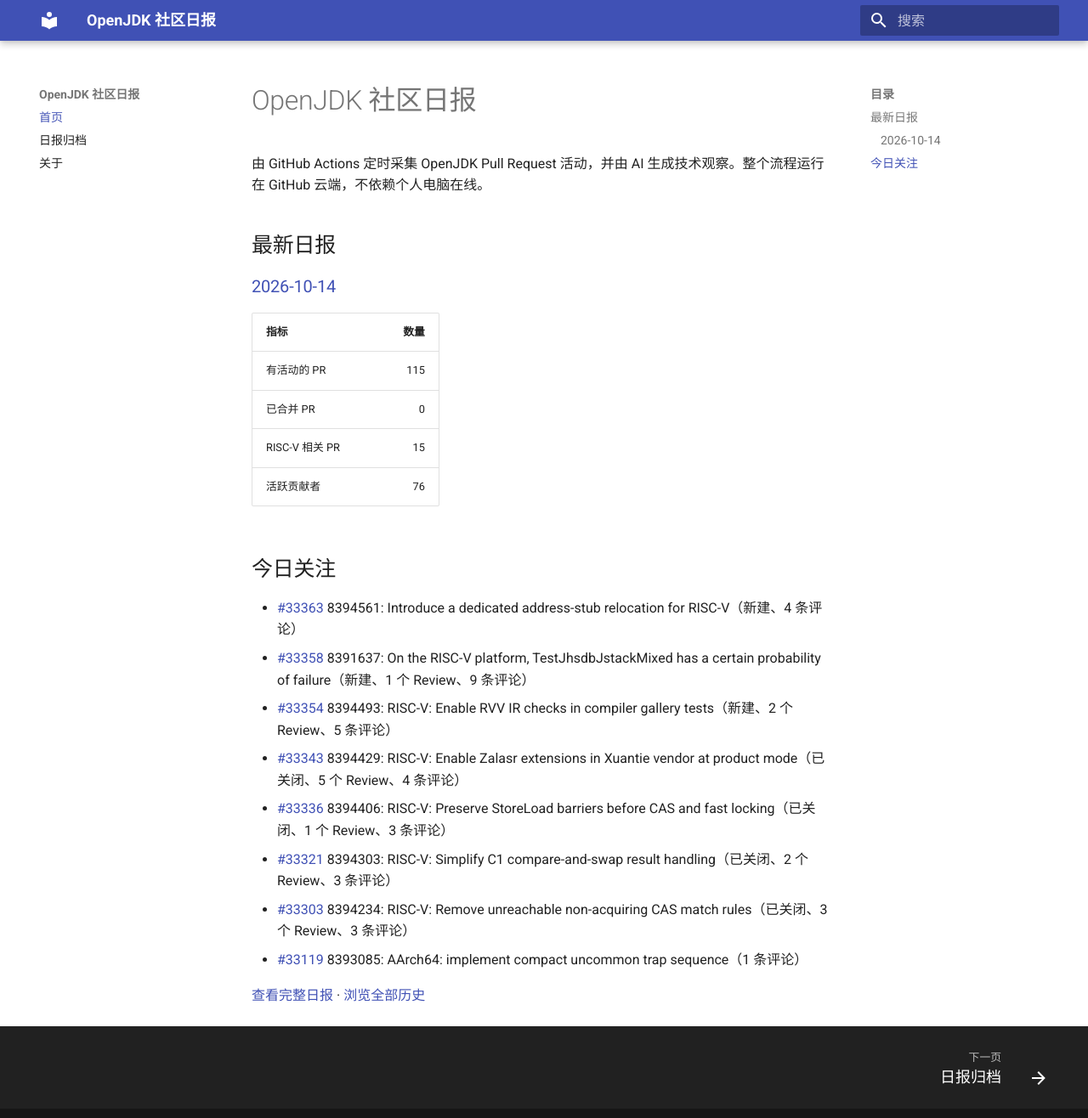
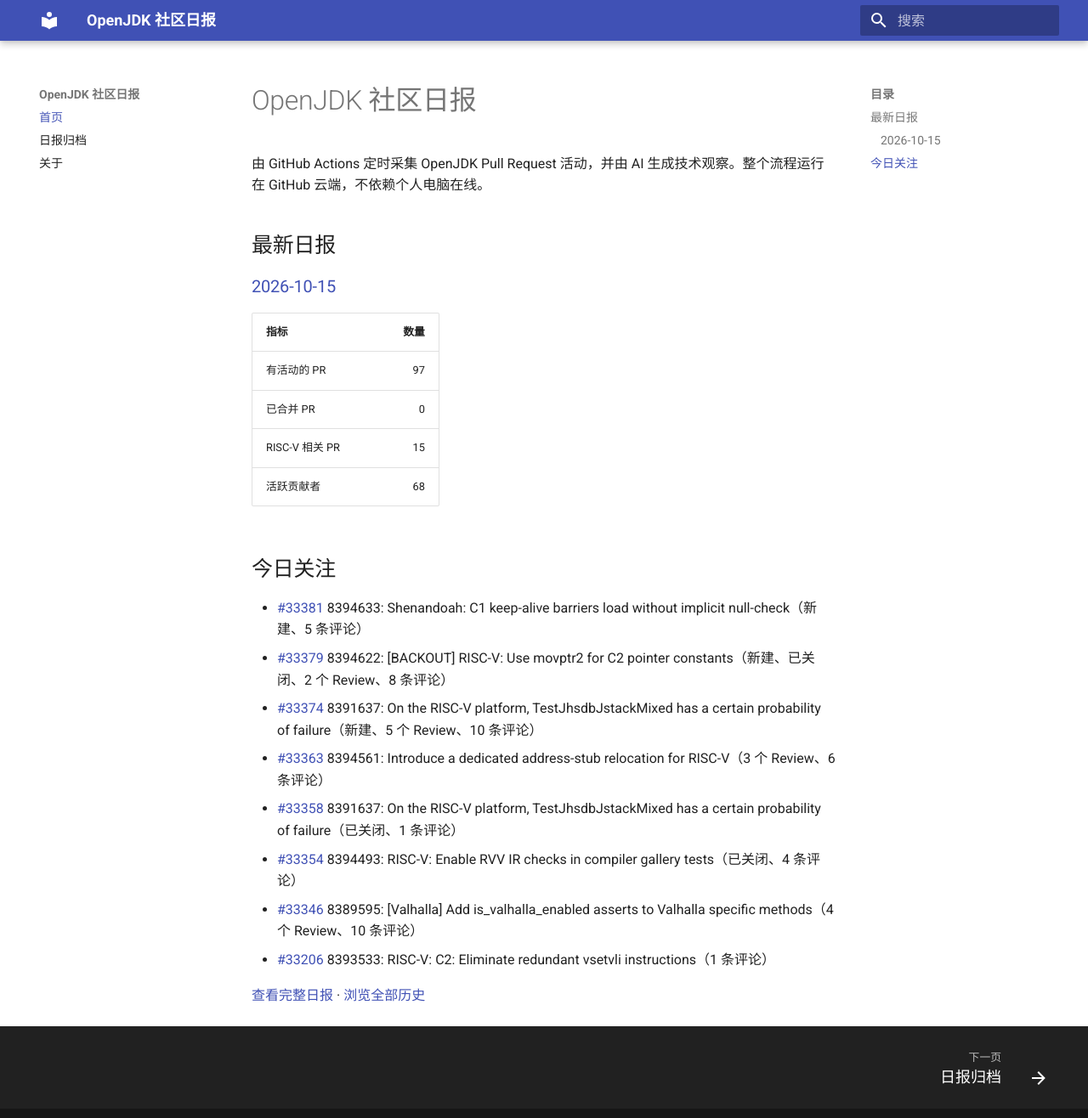
Before and after one commit to DingliZhang/openjdk-daily, an MkDocs documentation site: the page built from docs/index.md, in a window 1280 px wide and 1329 px high. Shown: the top 1316 px of the window at 85% size. Built offline with MkDocs 1.6.1 and Material for MkDocs 9.7.7, drawn with Linux system fonts in a browser that asks for light colours.

Commit message:
report: add OpenJDK daily report

```diff
--- a/docs/index.md
+++ b/docs/index.md
@@ -4,24 +4,24 @@
 
 ## 最新日报
 
-### [2026-10-14](reports/2026/2026-10-14.md)
+### [2026-10-15](reports/2026/2026-10-15.md)
 
 | 指标 | 数量 |
 |---|---:|
-| 有活动的 PR | 115 |
+| 有活动的 PR | 97 |
 | 已合并 PR | 0 |
 | RISC-V 相关 PR | 15 |
-| 活跃贡献者 | 76 |
+| 活跃贡献者 | 68 |
 
 ## 今日关注
 
-- [#33363](https://github.com/openjdk/jdk/pull/33363) 8394561: Introduce a dedicated address-stub relocation for RISC-V（新建、4 条评论）
-- [#33358](https://github.com/openjdk/jdk/pull/33358) 8391637: On the RISC-V platform, TestJhsdbJstackMixed has a certain probability of failure（新建、1 个 Review、9 条评论）
-- [#33354](https://github.com/openjdk/jdk/pull/33354) 8394493: RISC-V: Enable RVV IR checks in compiler gallery tests（新建、2 个 Review、5 条评论）
-- [#33343](https://github.com/openjdk/jdk/pull/33343) 8394429: RISC-V: Enable Zalasr extensions in Xuantie vendor at product mode（已关闭、5 个 Review、4 条评论）
-- [#33336](https://github.com/openjdk/jdk/pull/33336) 8394406: RISC-V: Preserve StoreLoad barriers before CAS and fast locking（已关闭、1 个 Review、3 条评论）
-- [#33321](https://github.com/openjdk/jdk/pull/33321) 8394303: RISC-V: Simplify C1 compare-and-swap result handling（已关闭、2 个 Review、3 条评论）
-- [#33303](https://github.com/openjdk/jdk/pull/33303) 8394234: RISC-V: Remove unreachable non-acquiring CAS match rules（已关闭、3 个 Review、3 条评论）
-- [#33119](https://github.com/openjdk/jdk/pull/33119) 8393085: AArch64: implement compact uncommon trap sequence（1 条评论）
+- [#33381](https://github.com/openjdk/jdk/pull/33381) 8394633: Shenandoah: C1 keep-alive barriers load without implicit null-check（新建、5 条评论）
+- [#33379](https://github.com/openjdk/jdk/pull/33379) 8394622: [BACKOUT] RISC-V: Use movptr2 for C2 pointer constants（新建、已关闭、2 个 Review、8 条评论）
+- [#33374](https://github.com/openjdk/jdk/pull/33374) 8391637: On the RISC-V platform, TestJhsdbJstackMixed has a certain probability of failure（新建、5 个 Review、10 条评论）
+- [#33363](https://github.com/openjdk/jdk/pull/33363) 8394561: Introduce a dedicated address-stub relocation for RISC-V（3 个 Review、6 条评论）
+- [#33358](https://github.com/openjdk/jdk/pull/33358) 8391637: On the RISC-V platform, TestJhsdbJstackMixed has a certain probability of failure（已关闭、1 条评论）
+- [#33354](https://github.com/openjdk/jdk/pull/33354) 8394493: RISC-V: Enable RVV IR checks in compiler gallery tests（已关闭、4 条评论）
+- [#33346](https://github.com/openjdk/jdk/pull/33346) 8389595: [Valhalla] Add is_valhalla_enabled asserts to Valhalla specific methods（4 个 Review、10 条评论）
+- [#33206](https://github.com/openjdk/jdk/pull/33206) 8393533: RISC-V: C2: Eliminate redundant vsetvli instructions（1 条评论）
 
-[查看完整日报](reports/2026/2026-10-14.md) · [浏览全部历史](reports/index.md)
+[查看完整日报](reports/2026/2026-10-15.md) · [浏览全部历史](reports/index.md)
```
Also changed, not shown: docs/reports/2026/2026-10-15.md (added, +226 -0 lines), docs/reports/index.md (+2 -1 lines), 2 other files.
